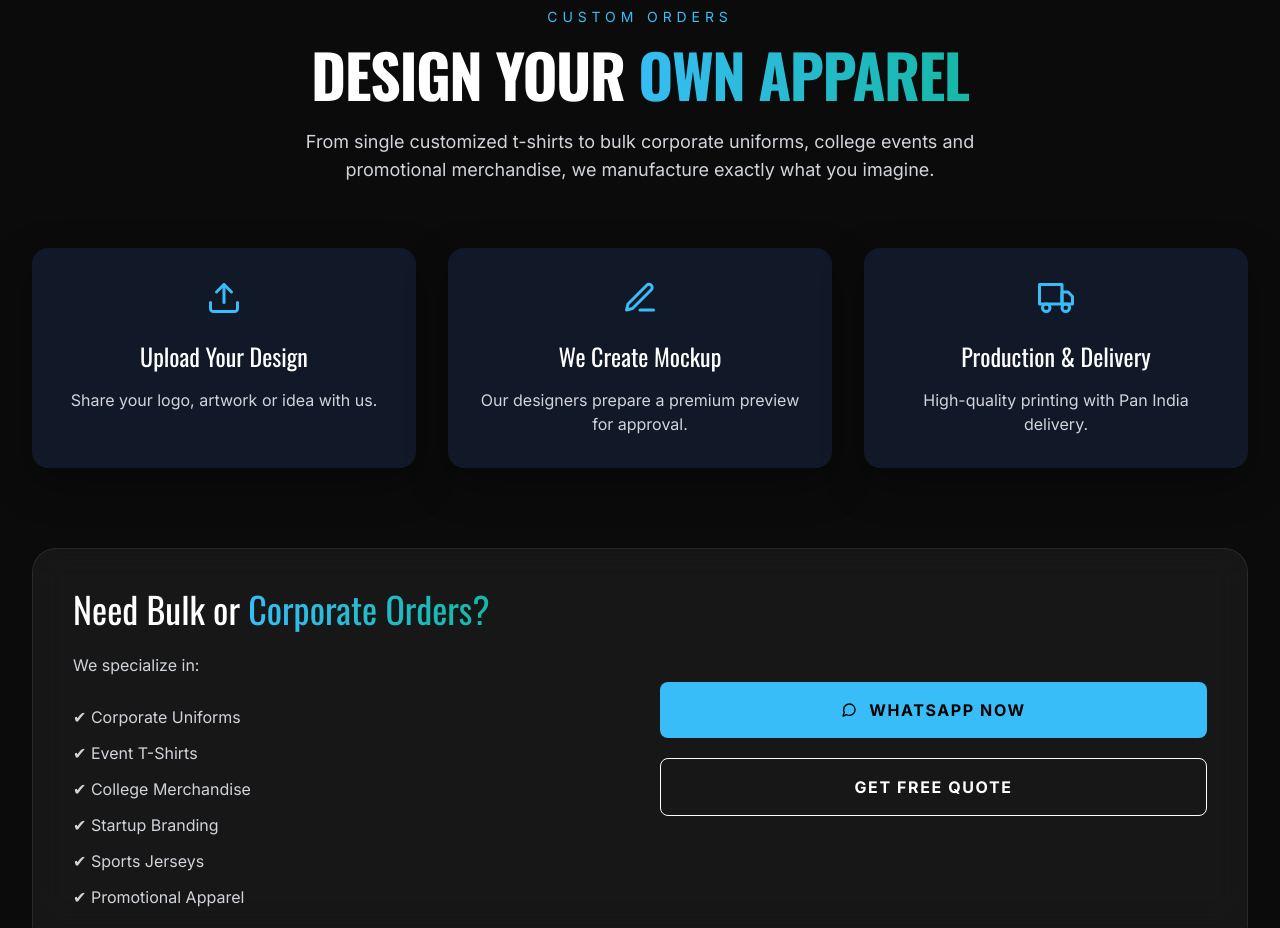
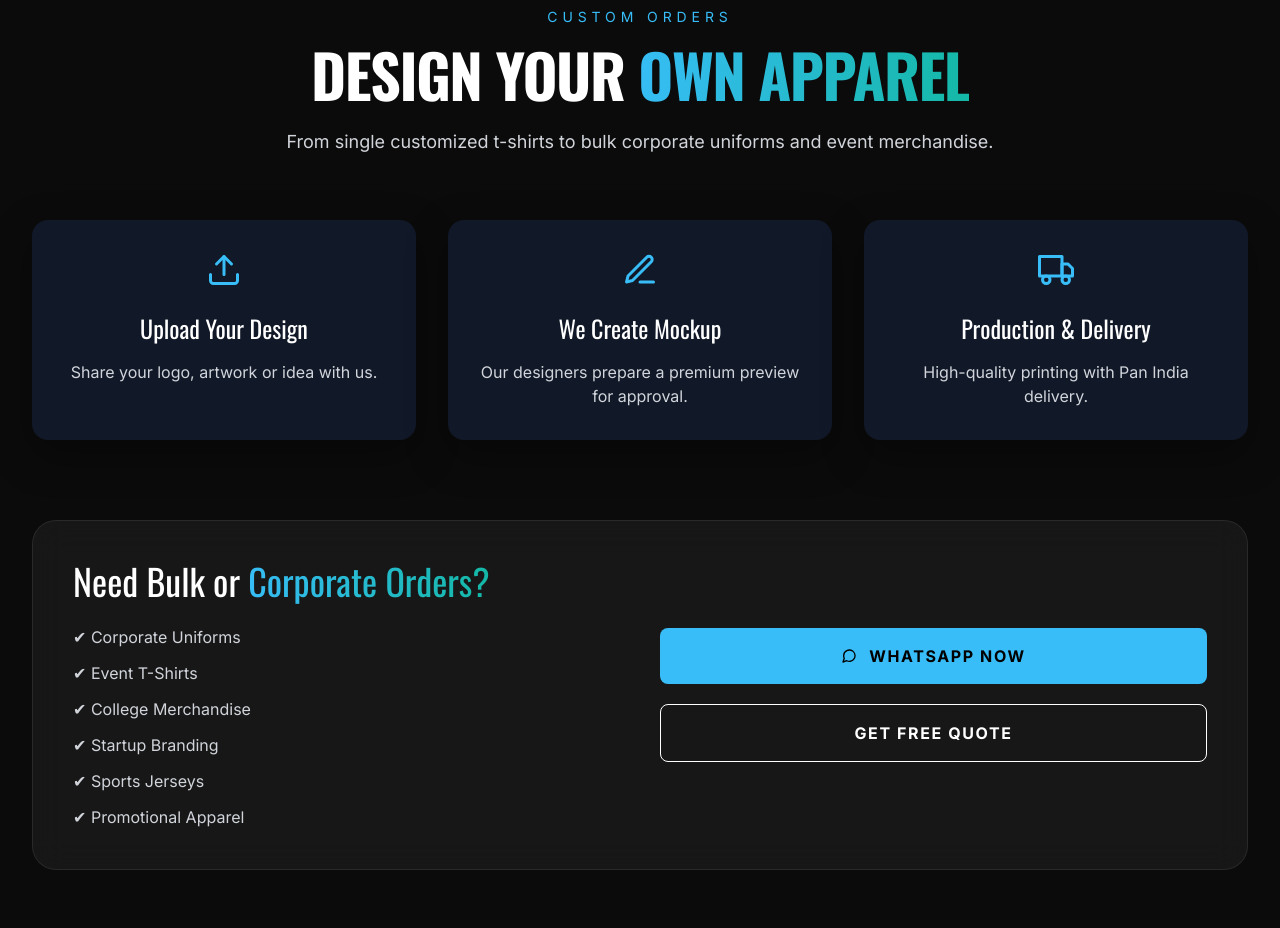
Before and after one commit to pratikbhutada09-blip/unique-drippy-apparels, a React (Vite) app: page / in a window 1280 px wide. Shown: the part 2200-3128 px from the top of the page. Built offline with nearby package versions, Linux system fonts and the light colour scheme.

Commit message:
Update Customize.jsx

```diff
--- a/src/components/Customize.jsx
+++ b/src/components/Customize.jsx
@@ -8,17 +8,17 @@ import {
 
 const steps = [
   {
-    icon: <FiUpload size={36} />,
+    icon: FiUpload,
     title: "Upload Your Design",
     desc: "Share your logo, artwork or idea with us.",
   },
   {
-    icon: <FiEdit3 size={36} />,
+    icon: FiEdit3,
     title: "We Create Mockup",
     desc: "Our designers prepare a premium preview for approval.",
   },
   {
-    icon: <FiTruck size={36} />,
+    icon: FiTruck,
     title: "Production & Delivery",
     desc: "High-quality printing with Pan India delivery.",
   },
@@ -33,7 +33,6 @@ const Customize = () => {
       <div className="container-custom">
 
         <div className="text-center mb-16">
-
           <span className="text-brand-accent uppercase tracking-[0.35em] text-sm">
             Custom Orders
           </span>
@@ -45,18 +44,16 @@ const Customize = () => {
 
           <p className="section-subtitle mt-6">
             From single customized t-shirts to bulk corporate
-            uniforms, college events and promotional merchandise,
-            we manufacture exactly what you imagine.
+            uniforms and event merchandise.
           </p>
-
         </div>
-
-        {/* Steps */}
 
         <div className="grid md:grid-cols-3 gap-8">
 
-          {steps.map((step, index) => (
+          {steps.map((step, index) => {
+            const Icon = step.icon;
 
+            return (
               <motion.div
                 key={index}
                 initial={{ opacity: 0, y: 40 }}
@@ -68,9 +65,8 @@ const Customize = () => {
                 }}
                 className="card p-8 text-center hover-lift"
               >
-
                 <div className="flex justify-center mb-6 text-brand-accent">
-                {step.icon}
+                  <Icon size={36} />
                 </div>
 
                 <h3 className="text-2xl font-display text-white mb-4">
@@ -80,14 +76,11 @@ const Customize = () => {
                 <p className="text-brand-gray">
                   {step.desc}
                 </p>
-
               </motion.div>
-
-          ))}
+            );
+          })}
 
         </div>
-
-        {/* CTA Card */}
 
         <motion.div
           initial={{ opacity: 0 }}
@@ -96,11 +89,9 @@ const Customize = () => {
           transition={{ delay: 0.3 }}
           className="mt-20 rounded-3xl overflow-hidden glass p-10"
         >
-
           <div className="grid lg:grid-cols-2 gap-10 items-center">
 
             <div>
-
               <h3 className="text-4xl font-display text-white mb-5">
                 Need Bulk or
                 <span className="text-gradient">
@@ -108,32 +99,19 @@ const Customize = () => {
                 </span>
               </h3>
 
-              <p className="text-brand-gray leading-8">
-                We specialize in:
-              </p>
-
               <ul className="mt-6 space-y-3 text-gray-300">
-
                 <li>✔ Corporate Uniforms</li>
-
                 <li>✔ Event T-Shirts</li>
-
                 <li>✔ College Merchandise</li>
-
                 <li>✔ Startup Branding</li>
-
                 <li>✔ Sports Jerseys</li>
-
                 <li>✔ Promotional Apparel</li>
-
               </ul>
-
             </div>
 
             <div className="flex flex-col gap-5">
-
               <a
-                href="https://wa.me/YOURNUMBER"
+                href="https://wa.me/919422689726"
                 target="_blank"
                 rel="noreferrer"
                 className="primary-btn flex items-center justify-center gap-3"
@@ -148,11 +126,9 @@ const Customize = () => {
               >
                 Get Free Quote
               </a>
-
             </div>
 
           </div>
-
         </motion.div>
 
       </div>
```
Lines whose indentation alone changed are shown as unchanged.
